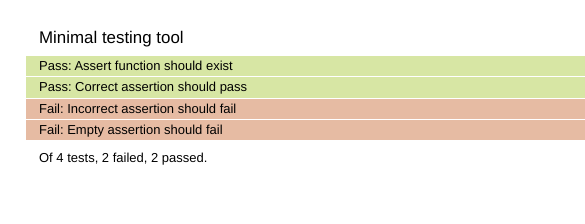
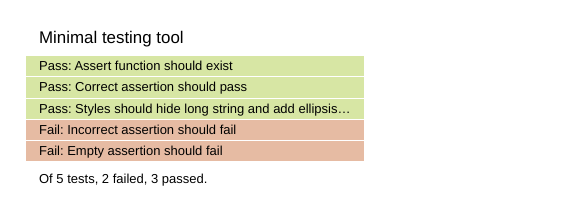
Before and after one commit to anton-r-n/test, a plain HTML site: page index.html in a window 390 px wide. Shown: the top 224 px of the page, 585 px wide, since content can reach past the window. Drawn offline with Linux system fonts and the light colour scheme.

Commit message:
Support for mobile devices

```diff
--- a/index.html
+++ b/index.html
@@ -3,6 +3,7 @@
   <head>
     <meta charset="utf-8" />
     <title>Test</title>
+    <meta name="viewport" content="initial-scale=1" />
     <link rel="stylesheet" href="./test.css" />
   </head>
   <body>
--- a/test.css
+++ b/test.css
@@ -24,11 +24,16 @@ ul {
   line-height: 1.4;
   width: 50em;
   list-style: none;
+  max-width: 80%;
 }
 
 li {
   padding: 1px 1em;
   margin-bottom: 1px;
+  width: 100%;
+  white-space: nowrap;
+  overflow: hidden;
+  text-overflow: ellipsis;
 }
 
 li.pass {
--- a/test.js
+++ b/test.js
@@ -28,6 +28,7 @@
 
 assert('Assert function should exist', assert);
 assert('Correct assertion should pass', true);
+assert('Styles should hide long string and add ellipsis to the text', true);
 assert('Incorrect assertion should fail', false);
 assert('Empty assertion should fail');
 assert.total();
```
